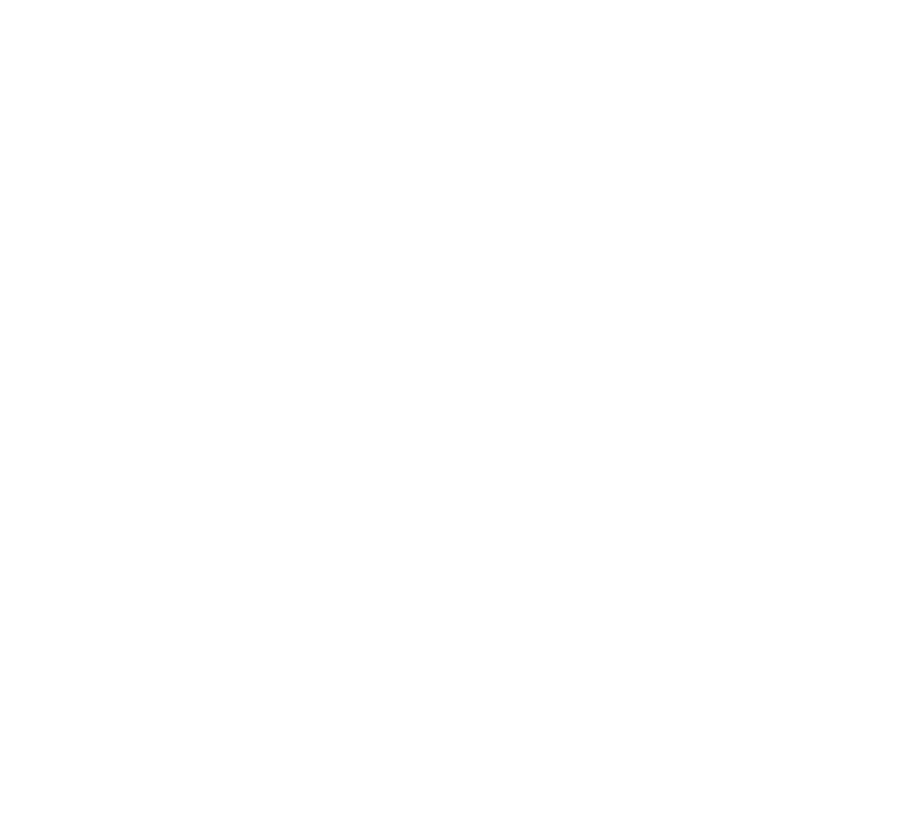
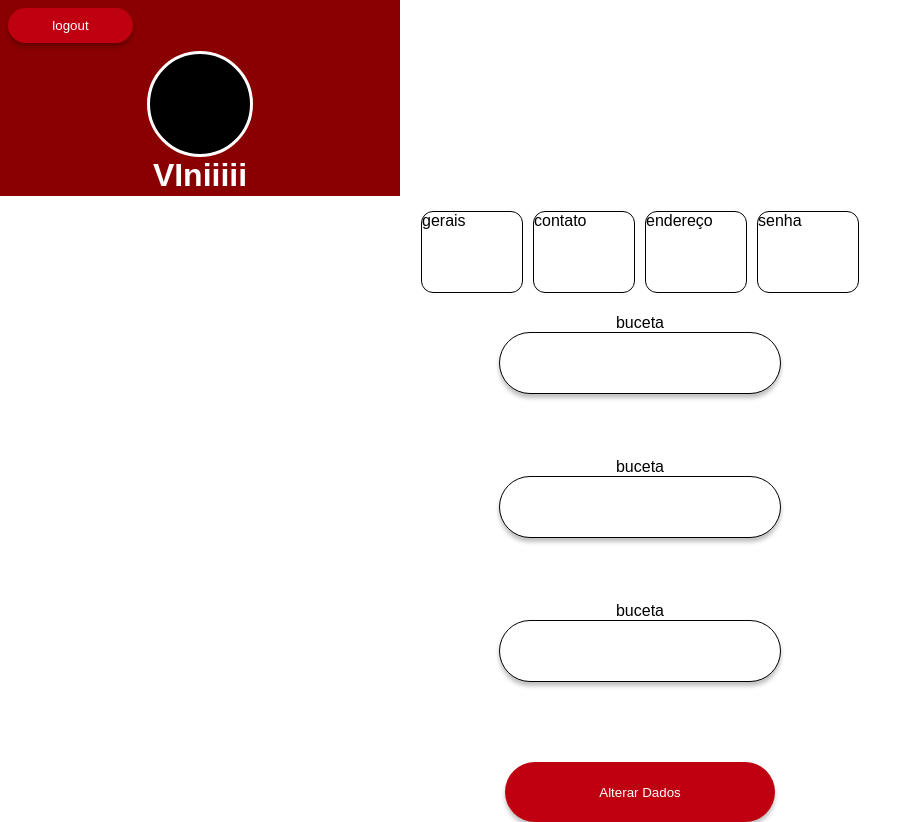
Before and after one commit to Brunoo47/Sistema-Bombeiros, a React (Vite) app in the folder vite-project/: page /conta in a window 1280 px wide. Before the commit this address had no page. Shown: the whole page, without its empty margins (0-922 px from the left). Before the commit the page ends 800 px from the top, so only its background shows below. Built offline with nearby package versions, Linux system fonts and the light colour scheme; a web font is replaced by a local one.

Commit message:
Modificações tela conta

```diff
--- /dev/null
+++ b/package.json
@@ -0,0 +1,5 @@
+{
+  "dependencies": {
+    "axios": "^1.5.0"
+  }
+}
--- a/vite-project/package.json
+++ b/vite-project/package.json
@@ -10,6 +10,7 @@
     "preview": "vite preview"
   },
   "dependencies": {
+    "axios": "^1.5.0",
     "react": "^18.2.0",
     "react-dom": "^18.2.0",
     "react-router-dom": "^6.15.0"
--- a/vite-project/src/components/Button.jsx
+++ b/vite-project/src/components/Button.jsx
@@ -1,7 +1,9 @@
 const BotãoPrincipal = (props) => {
   return (
     <>
-      <button className="botaoPrincipal">{props.nome}</button>
+      <button className="botaoPrincipal" style={props.style}>
+        {props.nome}
+      </button>
     </>
   );
 };
--- a/vite-project/src/global.css
+++ b/vite-project/src/global.css
@@ -4,14 +4,10 @@
 }
 
 .botaoPrincipal {
-  margin-top: 10vh;
   border: none;
-  width: 270px;
-  height: 65px;
   border-radius: 200px;
   background-color: #bf0010;
   color: white;
-  font-size: 22pt;
   box-shadow: 0px 4px 4px 0px rgba(0, 0, 0, 0.25);
 }
 
@@ -76,3 +72,49 @@
   height: 80px;
   background: #720000;
 }
+
+.cabecalho {
+  width: 400px;
+  height: 196px;
+  background-color: #8a0000;
+}
+
+.align {
+  display: flex;
+  align-items: center;
+  flex-direction: column;
+}
+
+.buttons-ribbon {
+  margin-top: 10px;
+  display: flex;
+  align-items: center;
+  justify-content: center;
+}
+
+.element {
+  width: 100px;
+  height: 80px;
+  border: 1px solid #000;
+  border-radius: 12px;
+  margin: 5px;
+}
+
+.foto-do-usuario {
+  width: 100px;
+  height: 100px;
+  background-color: #000;
+  border-radius: 50%;
+  border: 3px solid #fff;
+}
+
+.center {
+  display: flex;
+  align-items: center;
+  justify-content: center;
+  flex-direction: column;
+}
+
+.nome-do-usuario h1 {
+  color: #fff;
+}
--- a/vite-project/src/main.jsx
+++ b/vite-project/src/main.jsx
@@ -4,6 +4,7 @@
 import "./global.css";
 import Entrar from "./pages/Entrar";
 import Informacoes from "./pages/Informações";
+import Conta from "./pages/Conta";
 
 const root = ReactDOM.createRoot(document.getElementById("root"));
 root.render(
@@ -11,6 +12,7 @@
     <Routes>
       <Route path="/" element={<Entrar />} />
       <Route path="/infos" element={<Informacoes />} />
+      <Route path="/conta" element={<Conta />} />
     </Routes>
   </BrowserRouter>
 );
--- /dev/null
+++ b/vite-project/src/pages/Conta/index.jsx
@@ -0,0 +1,53 @@
+import Button from "../../components/Button";
+import InputText from "../../components/InputText";
+
+function Conta() {
+  return (
+    <>
+      <div className="cabecalho">
+        <span>
+          <div className="logout">
+            <Button
+              nome={"logout"}
+              style={{ width: "125px", height: "35px", margin: "8px" }}
+            />
+          </div>
+        </span>
+        <div className="center">
+          <div className="foto-do-usuario"></div>
+          <div className="nome-do-usuario">
+            <h1>VIniiiii</h1>
+          </div>
+        </div>
+      </div>
+      <div className="ribbon">
+        <div className="buttons-ribbon">
+          <div className="element">gerais</div>
+          <div className="element">contato</div>
+          <div className="element">endereço</div>
+          <div className="element">senha</div>
+        </div>
+      </div>
+      <div className="align">
+        <div className="inputs">
+          <label> buceta</label>
+          <InputText />
+          <label> buceta</label>
+          <InputText />
+          <label> buceta</label>
+          <InputText />
+        </div>
+        <div className="alterar-dados-btn"></div>
+        <Button
+          nome={"Alterar Dados"}
+          style={{
+            width: "270px",
+            height: "60px",
+          }}
+        />
+      </div>
+    </>
+  );
+}
+
+export default Conta;
```
Also changed, not shown: 2 other files (tests, documents, lock files or other folders).
